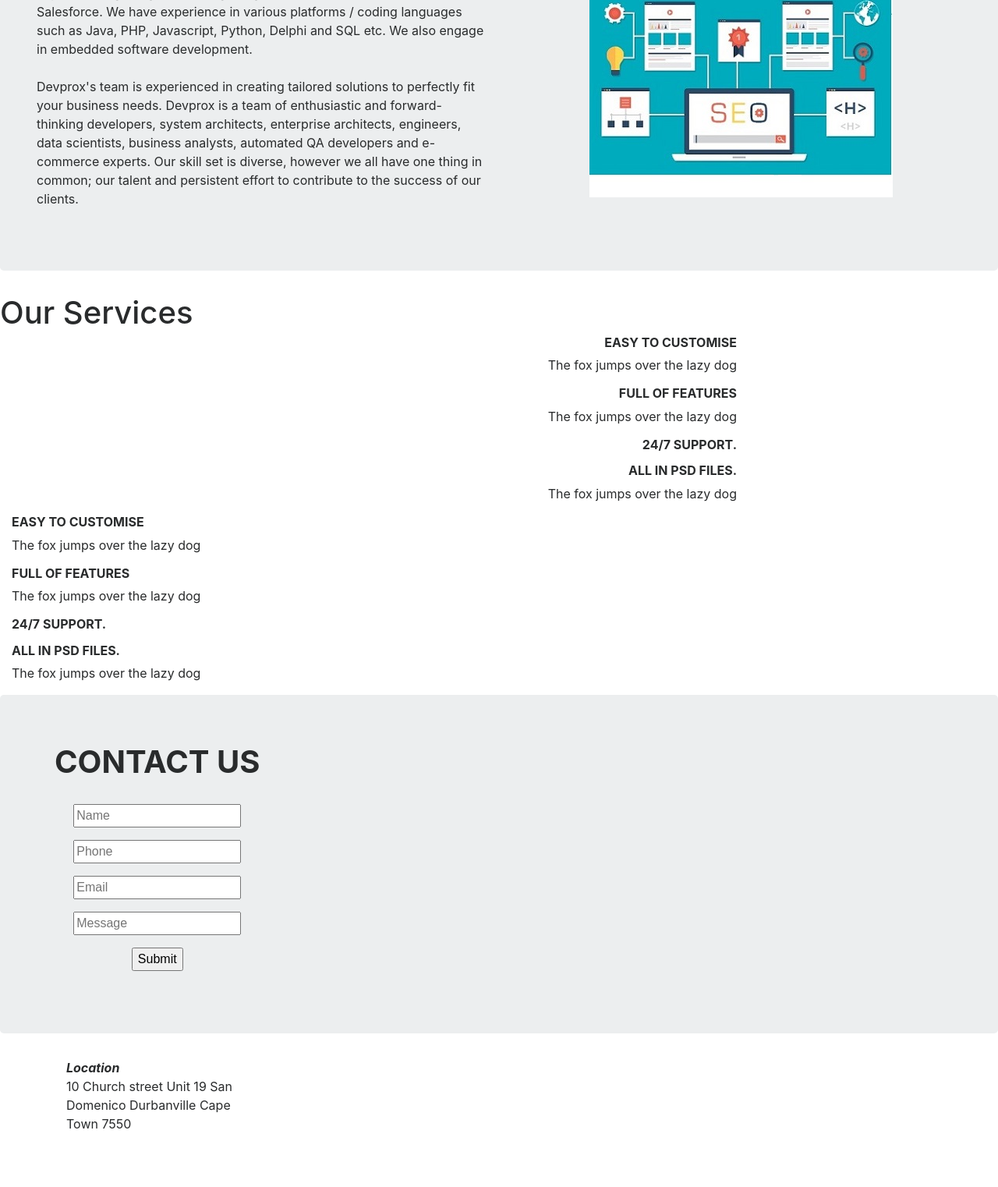
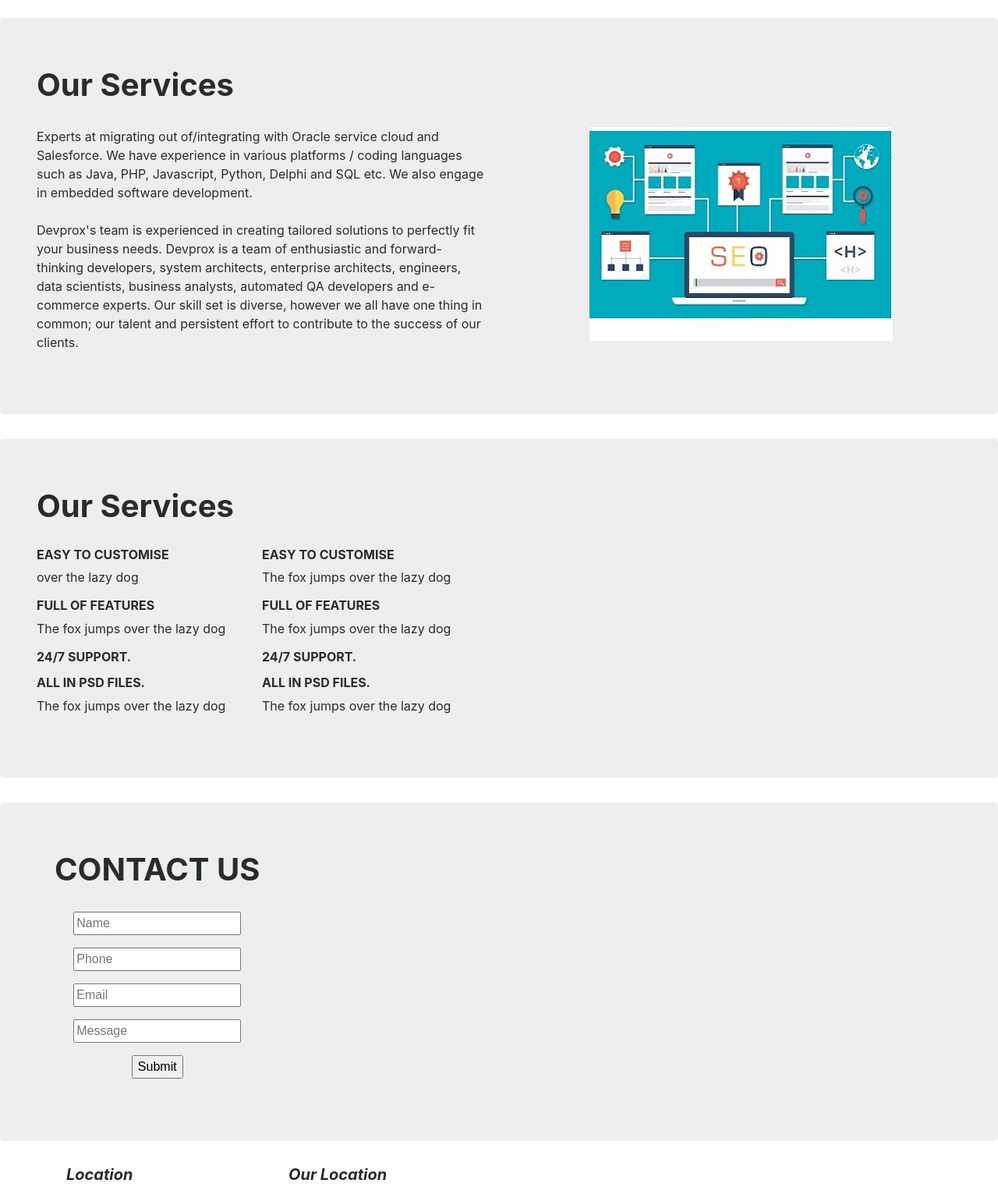
Before and after one commit to MyNameIsGitBoy/CompanyWebsite, a PHP site: page /Home.php in a window 1280 px wide. Shown: the part 684-2206 px from the top of the page at 78% size. Run offline with PHP 8.4, Linux system fonts and the light colour scheme.

Commit message:
Added map to website, layout for website still need more config

```diff
--- a/Home.php
+++ b/Home.php
@@ -23,23 +23,23 @@
     <nav class="navbar navbar-inverse navbar-fixed-top">
         <div class="container">
             <div class="navbar-header">
-              <img src="assets/images/devproxlogo.png" class="p-sm-0">
+              <img class="" src="assets/images/devproxlogo.png">
 
                <ul>
-                <li><a href="#Home"><i class="fa-fa-home"></i> HOME</a></li>
-                <li><a href="#About"><i class="fa-fa-team"></i> WHAT WE DO</a></li>
+                <li><a data-toggle="collapse" href="#Home"><i class="fa-fa-home"></i> HOME</a></li>
+                <li><a href="#About"  data-toggle="collapse"><i class="fa-fa-team"></i> WHAT WE DO</a></li>
                 <li><a href="#Contact"><i class="fa-fa-phone"></i> CONTACT-US</a></li>
                </ul>
             </div>
     </div>
     </nav>
 </header>
-    <div class="">
+    <div class="jumbotron bg-faded">
         <div class="text-center">
 
             <h6>We navigate the dangerous waters so you don't have to</h6>
 
-        <video id="" preload="" autoplay="true" loop="loop" muted="muted" >
+        <video id="" preload="" autoplay="true" loop="loop" muted="muted" class="">
             <source src="assets/video/shark.mp4" type="video/mp4">
             <source src="assets/video/shark.ogg" type="video/ogg">
             <source src="assets/video/shark.webm" type="video/webm">
@@ -53,6 +53,7 @@
 
     <div>
         <h1 class="col-sm-6"><strong>Our Services</strong></h1>
+        <br/>
     </div>
 
     <div class="float-md-right col-md-5 ">
@@ -104,39 +105,20 @@
 
 
 <!-- Our Services section -->
-<section class="jumbotron-fluid">
+<section class="jumbotron">
 
 
        <div>
-        <h1 class="">Our Services</h1>
+           <h1 class="col-sm-6"><strong>Our Services</strong></h1>
+           <br/>
        </div>
 
-    <div class="text-lg-right col-md-9">
+    <div class="row col-sm-6">
+
+     <div class=" col-sm-6">
         <div>
             <h6 class="text-uppercase"><i class="fa-fa-square-o"></i><strong> Easy to Customise</strong></h6>
-            <p>The fox jumps over the lazy dog</p>
-        </div>
-
-        <div>
-            <h6 class="text-uppercase"><i class="fa-fa-square-o"></i><strong> Full of Features</strong></h6>
-            <p>The fox jumps over the lazy dog</p>
-        </div>
-
-        <div>
-            <h6 class="text-uppercase"><i class="fa-fa-square-o"></i><strong> 24/7 Support.</strong></h6>
-            <p></p>
-        </div>
-
-        <div>
-            <h6 class="text-uppercase"><i class="fa-fa-square-o"></i><strong> All in psd files.</strong></h6>
-            <p>The fox jumps over the lazy dog</p>
-        </div>
-    </div>
-
-    <div class="text-lg-left col-md-5 align-top">
-        <div>
-            <h6 class="text-uppercase"><i class="fa-fa-square-o"></i><strong> Easy to Customise</strong></h6>
-            <p>The fox jumps over the lazy dog</p>
+            <p> over the lazy dog</p>
         </div>
 
         <div>
@@ -153,6 +135,30 @@
             <h6 class="text-uppercase"><i class="fa-fa-square-o"></i><strong> All in psd files.</strong></h6>
             <p>The fox jumps over the lazy dog</p>
         </div>
+     </div>
+
+        <div class="col-sm-6">
+            <div>
+                <h6 class="text-uppercase"><i class="fa-fa-square-o"></i><strong> Easy to Customise</strong></h6>
+                <p>The fox jumps over the lazy dog</p>
+            </div>
+
+            <div>
+                <h6 class="text-uppercase"><i class="fa-fa-square-o"></i><strong> Full of Features</strong></h6>
+                <p>The fox jumps over the lazy dog</p>
+            </div>
+
+            <div>
+                <h6 class="text-uppercase"><i class="fa-fa-square-o"></i><strong> 24/7 Support.</strong></h6>
+                <p></p>
+            </div>
+
+            <div>
+                <h6 class="text-uppercase"><i class="fa-fa-square-o"></i><strong> All in psd files.</strong></h6>
+                <p>The fox jumps over the lazy dog</p>
+            </div>
+        </div>
+
     </div>
 </section>
 
@@ -210,7 +216,7 @@
             <div class="row">
                 <div class="text-lg-left col-md-3">
                     <div>
-                        <i class="fa-fa-location-arrow"><strong> Location</strong></i>
+                        <h5><i class="fa-fa-location-arrow"><strong> Location</strong></i></h5>
                         <p>
                             10 Church street
                             Unit 19
@@ -223,7 +229,7 @@
                     <br><br>
 
                     <div>
-                        <i class="fa-fa-phone"><strong> Phone</strong></i>
+                        <h5><i class="fa-fa-phone"><strong> Phone</strong></i></h5>
                         <p>
                             071 768 8987
                         </p>
@@ -232,12 +238,20 @@
                     <br><br>
 
                     <div>
-                        <i class="fa-fa-evelope"><strong> Email Address</strong></i>
+                        <h5><i class="fa-fa-envelope"><strong> Email Address</strong></i></h5>
                         <p>
                             reception@devprox.com
                         </p>
                     </div>
                 </div>
+
+                <div class="col-md-3">
+                    <h5><i><strong>Our Location</strong></i></h5>
+                    <div>
+                        <iframe src=https://www.google.com/maps/embed?pb=!1m18!1m12!1m3!1d1657.1050889153787!2d18.649569300532658!3d-33.8326899982911!2m3!1f0!2f0!3f0!3m2!1i1024!2i768!4f13.1!3m3!1m2!1s0x1dcc5716d89d8c1f%3A0x51d3f5295aef00ae!2s10+Church+St%2C+Durbanville%2C+Cape+Town%2C+7550!5e0!3m2!1sen!2sza!4v1504165976237" width="850" height="410" frameborder="0" style="border:0"></iframe>
+                    </div>
+                </div>
+
             </div>
         </div>
 
@@ -251,7 +265,7 @@
 <script src="assets/bootstrap/bootstrap-js/bootstrap.min.js"></script>
 
 <!-- Jquery plugin -->
-<script src="assets/js/jquery.js"></script>
+<script src="assets/js/jquery-3.2.1.js"></script>
 
 <!-- Jquery Validation -->
 <script src="assets/dist/jquery.validate.js"></script>
```
